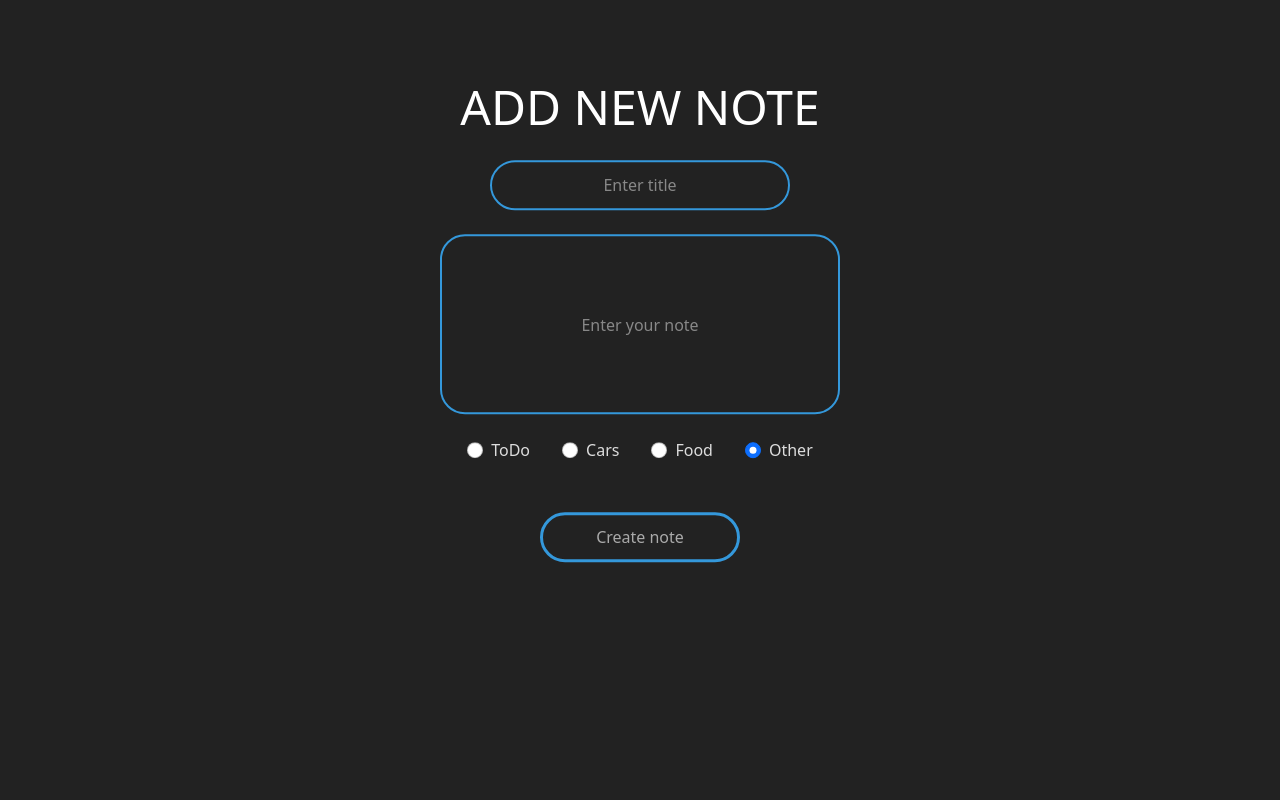
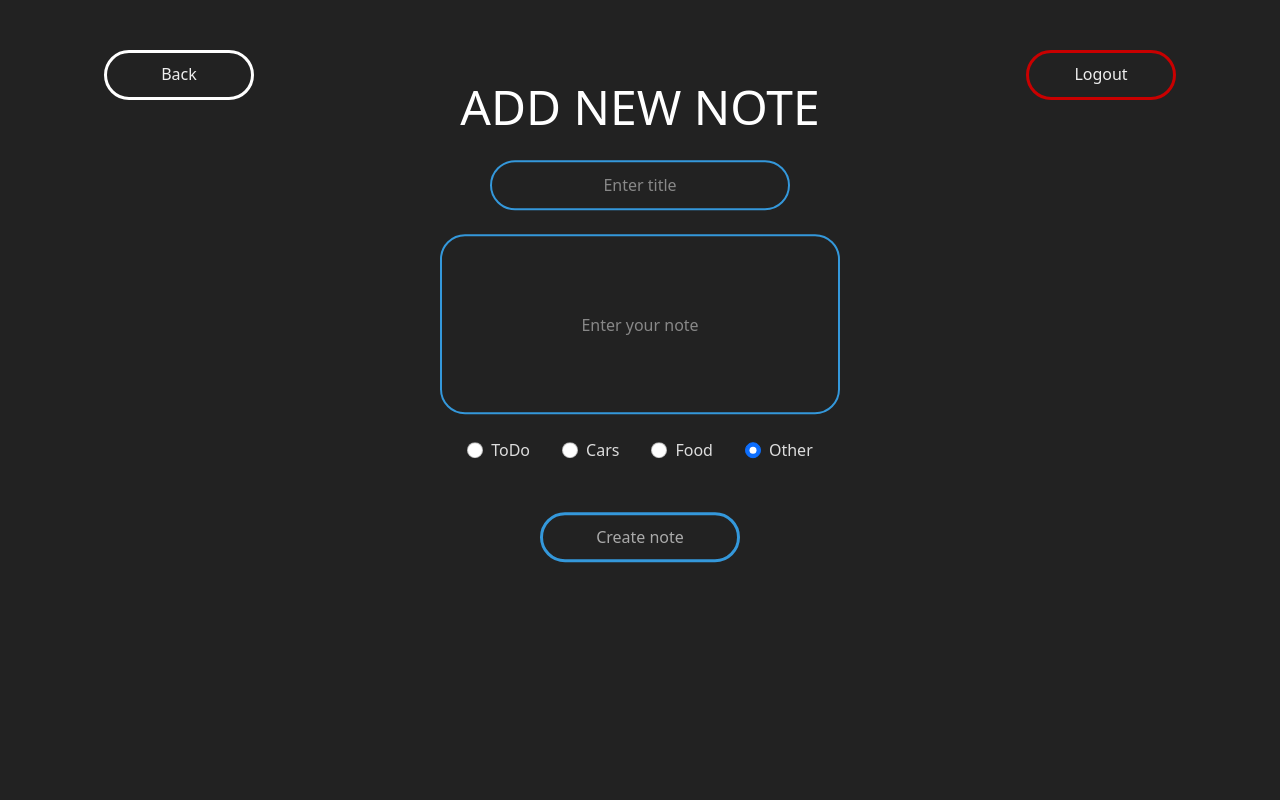
Before and after one commit to Arsenowy/famatech-backend, a PHP site: page /admin/add_note.php in a window 1280 px wide. Run offline with PHP 8.4, Linux system fonts and the light colour scheme; the visitor is signed in with stand-in values (Sample User, id 1); some libraries are stand-ins or nearby versions.

Commit message:
Add styles to index

```diff
--- a/src/admin/add_note.php
+++ b/src/admin/add_note.php
@@ -21,6 +21,8 @@ if (isset($_POST['create_note'])) {
 }
 ?>
 <div class="form_container">
+    <a class="button button__logout" href="logout.php">Logout</a>
+    <a class="button button__back" href="index.php">Back</a>
     <div class="form_row">
         <form method="POST">
             <h1 class="form_title">Add new note</h1>
--- a/src/admin/style.css
+++ b/src/admin/style.css
@@ -25,6 +25,7 @@ body::-webkit-scrollbar-track {
 .form_container {
     width: 100vw;
     height: 100vh;
+    position: relative;
 }
 
 .form_row {
@@ -159,6 +160,7 @@ body::-webkit-scrollbar-track {
 
 .note__container {
     padding-left: 1.5rem;
+    position: relative;
 }
 .note__menu {
     text-align: right;
@@ -187,6 +189,7 @@ body::-webkit-scrollbar-track {
 }
 
 .note__element {
+    min-width: 270px;
     text-decoration: none;
     transition: 0.3s color ease;
     border-width: 3px;
@@ -234,6 +237,16 @@ body::-webkit-scrollbar-track {
 
 .button__logout {
     border-color: rgb(201, 0, 0);
+    position: absolute;
+    top: 50px;
+    right: 3.5rem;
+}
+
+.button__back {
+    border-color: rgb(255, 255, 255);
+    position: absolute;
+    top: 50px;
+    left: 3.5rem;
 }
 
 .button__add-note {
```
Also changed, not shown: src/admin/index.php (+4 -6 lines).
